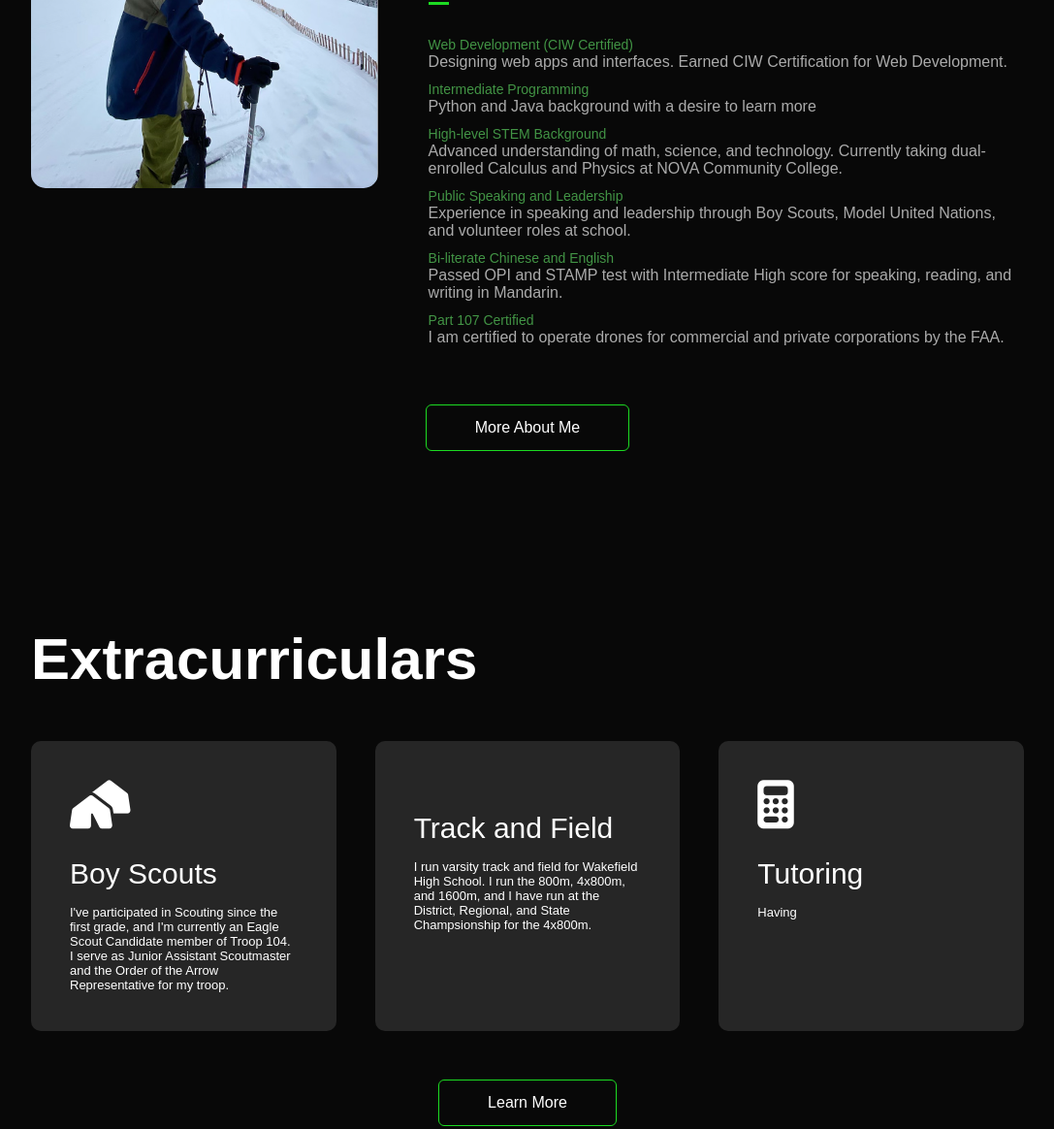
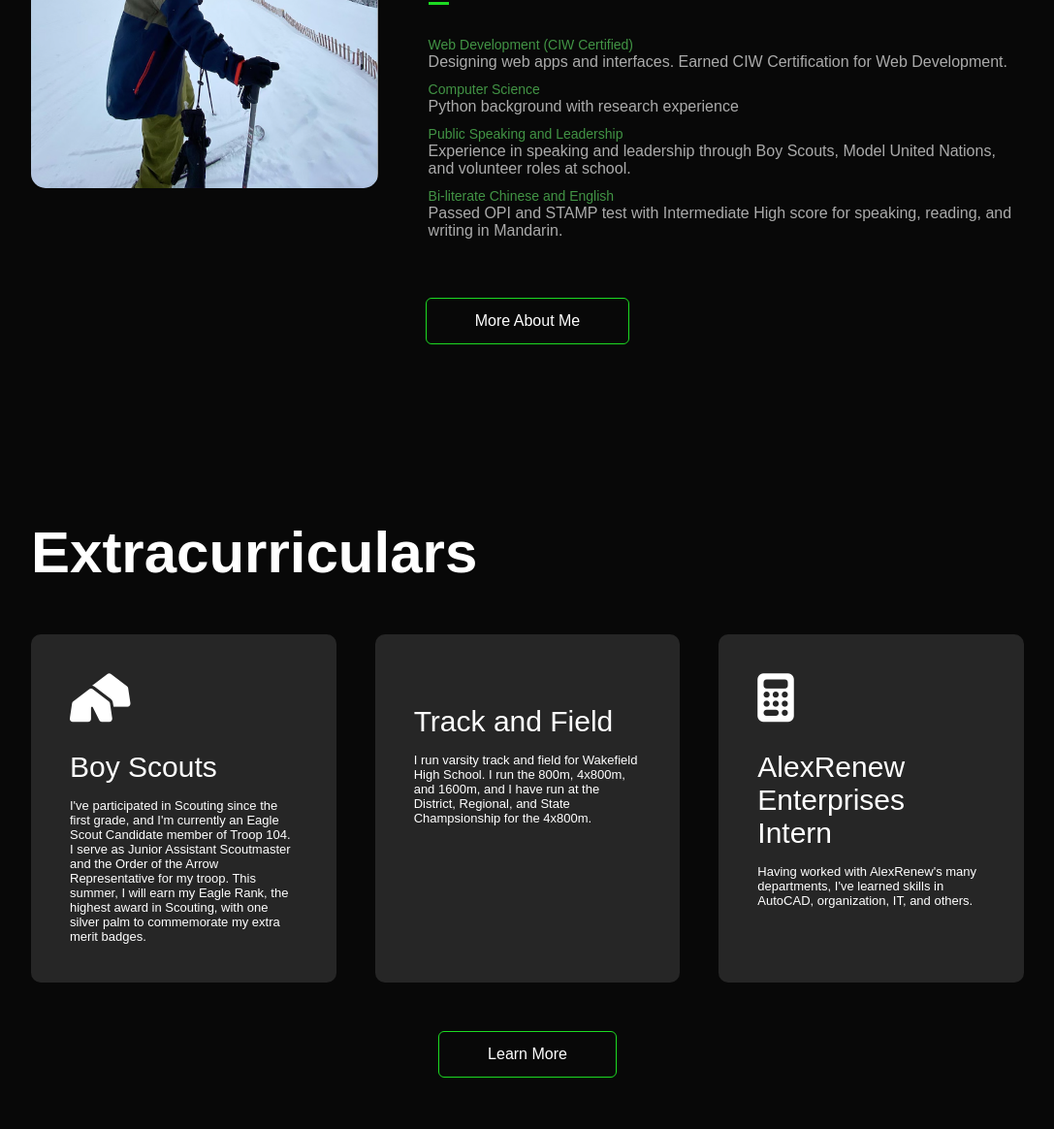
Before and after one commit to JosephSparks/portfolio, a plain HTML site: page index.html in a window 1280 px wide. Shown: the part 1141-2305 px from the top of the page at 97% size, without its empty margins (96-1183 px from the left). Drawn offline with Linux system fonts and the light colour scheme; a script that the page names is missing; some icons are missing.

Commit message:
Update index.html

```diff
--- a/index.html
+++ b/index.html
@@ -51,11 +51,9 @@
                     <div class="tab-contents active-tab" id="skills">
                         <ul>
                             <li><span>Web Development (CIW Certified)</span><br>Designing web apps and interfaces. Earned CIW Certification for Web Development.</li>
-                            <li><span>Intermediate Programming</span><br>Python and Java background with a desire to learn more</li>
-                            <li><span>High-level STEM Background</span><br>Advanced understanding of math, science, and technology. Currently taking dual-enrolled Calculus and Physics at NOVA Community College.</li>
+                            <li><span>Computer Science</span><br>Python background with research experience</li>
                             <li><span>Public Speaking and Leadership</span><br>Experience in speaking and leadership through Boy Scouts, Model United Nations, and volunteer roles at school.</li>
                             <li><span>Bi-literate Chinese and English</span><br>Passed OPI and STAMP test with Intermediate High score for speaking, reading, and writing in Mandarin.</li>
-                            <li><span>Part 107 Certified</span><br>I am certified to operate drones for commercial and private corporations by the FAA.</li>
                         </ul>
                     </div>
                     <div class="tab-contents" id="experience">
@@ -63,12 +61,14 @@
                             <li><span>UPenn Virtual Coding Bootcamp (July 2021)</span><br>Four week virtual program focused on web development.</li>
                             <li><span>National Security Language Initiative for Youth (NSLI-Y, June-August 2022)</span><br>Foreign exchange program in Kaohsiung, Taiwan.</li>
                             <li><span>Summer Science Program - Astrophysics</span>Prestigious seven-week research program where participants complete a research paper detailing the orbital elements of an asteroid.</li>
+                            <li><span>AlexRenew Intern</span>Eight month internship program with AlexRenew focused on developing engineering, project management, and professional skills.</li>
                         </ul>
                     </div>
                     <div class="tab-contents" id="education">
                         <ul>
                             <li><span>Advanced Diploma from Arlington Tech</span><br>2020 - Present</li>
-                            <li><span>Associate's Degree in Computer Science from NOVA</span><br>2021 - Present</li>
+                            <li><span>A.S. in Computer Science from NOVA</span><br>2021 - 2024</li>
+                            <li><span>A.B. in Astrophysics from Princeton University</span><br>2024 - 2028</li>
                         </ul>
                     </div>
                 </div>
@@ -85,7 +85,8 @@
                     <i class="fas fa-tents"></i>
                     <h2>Boy Scouts</h2>
                     <p>I've participated in Scouting since the first grade, and I'm currently an Eagle Scout Candidate member of Troop 104. I serve as Junior Assistant Scoutmaster
-                        and the Order of the Arrow Representative for my troop.
+                        and the Order of the Arrow Representative for my troop. This summer, I will earn my Eagle Rank, the highest award in Scouting, with one silver palm to commemorate
+                        my extra merit badges.
                     </p>
                 </div>
                 <div class="service-area">
@@ -95,9 +96,8 @@
                 </div>
                 <div class="service-area">
                     <i class="fas fa-calculator"></i>
-                    <h2>Tutoring</h2>
-                    <p>Having
-                    </p>
+                    <h2>AlexRenew Enterprises Intern</h2>
+                    <p>Having worked with AlexRenew's many departments, I've learned skills in AutoCAD, organization, IT, and others.</p>
                 </div>
             </div>
             <a href="extracurriculars.html" class="btn">Learn More</a>
@@ -113,7 +113,7 @@
                     <div class="layer">
                         <h3>Mandarin Chinese Fluency</h3>
                         <p>I hope to continue exploring and learning more Mandarin throughout my career.
-                            Being able to connect with different kinds of people is valuable as a professional and a passion of mine.
+                            I plan on pursuing Chinese in some form at Princeton, through coursework as well as study abroad.
                         </p>
                         <a href="#"><i class="fas fa-external-link-alt"></i></a>
                     </div>
@@ -130,7 +130,7 @@
                 <div class="work">
                     <img src="internship.jpg" alt="">
                     <div class="layer">
-                        <h3>Participate in an internship experience!</h3>
+                        <h3>Participate in additional research experiences</h3>
                         <p>This is where you come in! During my senior year, I hope to conduct an internship experience that will help me gain technical knowledge and skill in engineering.</p>
                         <a href="#"><i class="fas fa-external-link-alt"></i></a>
                     </div>
```
